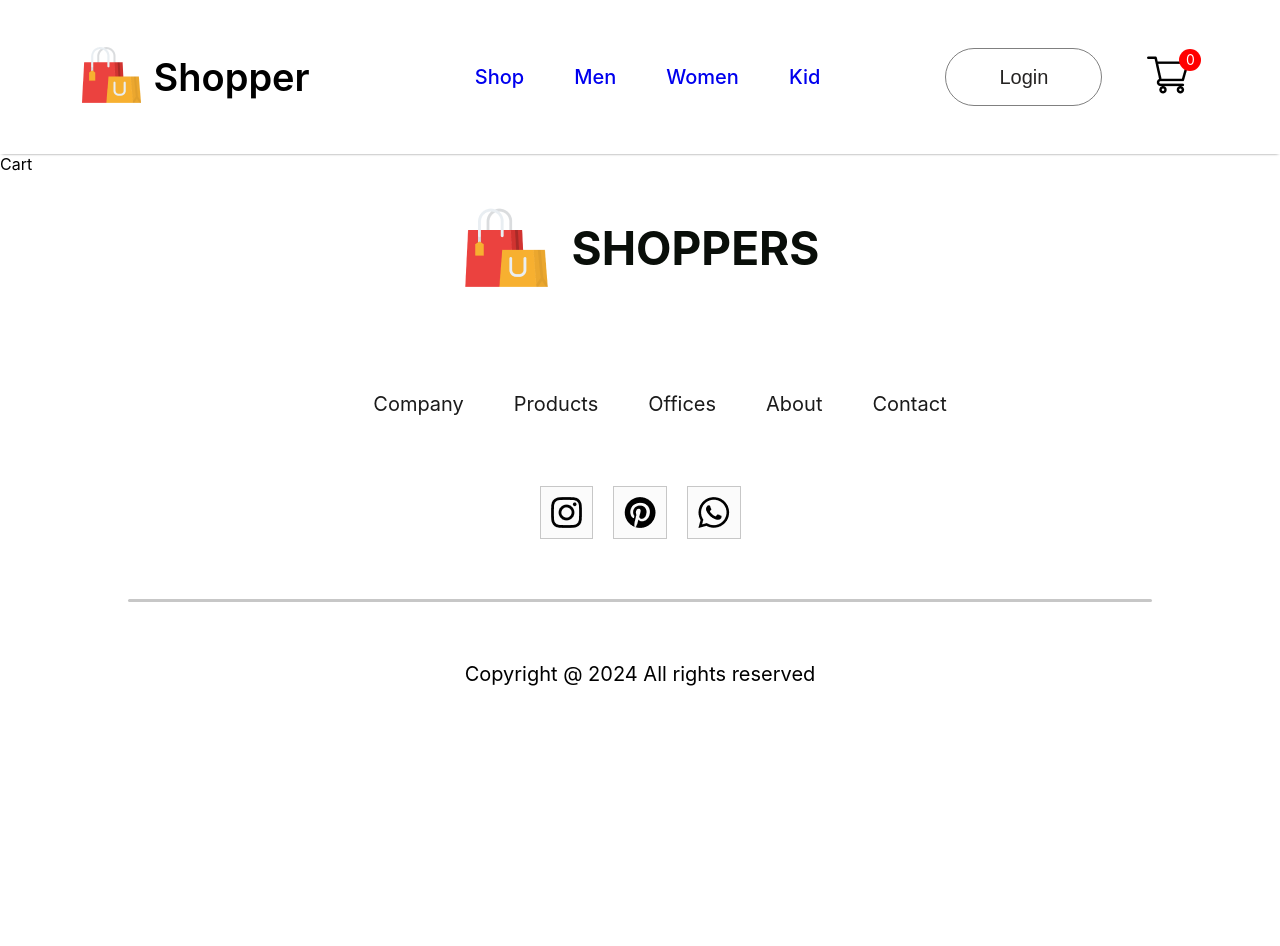
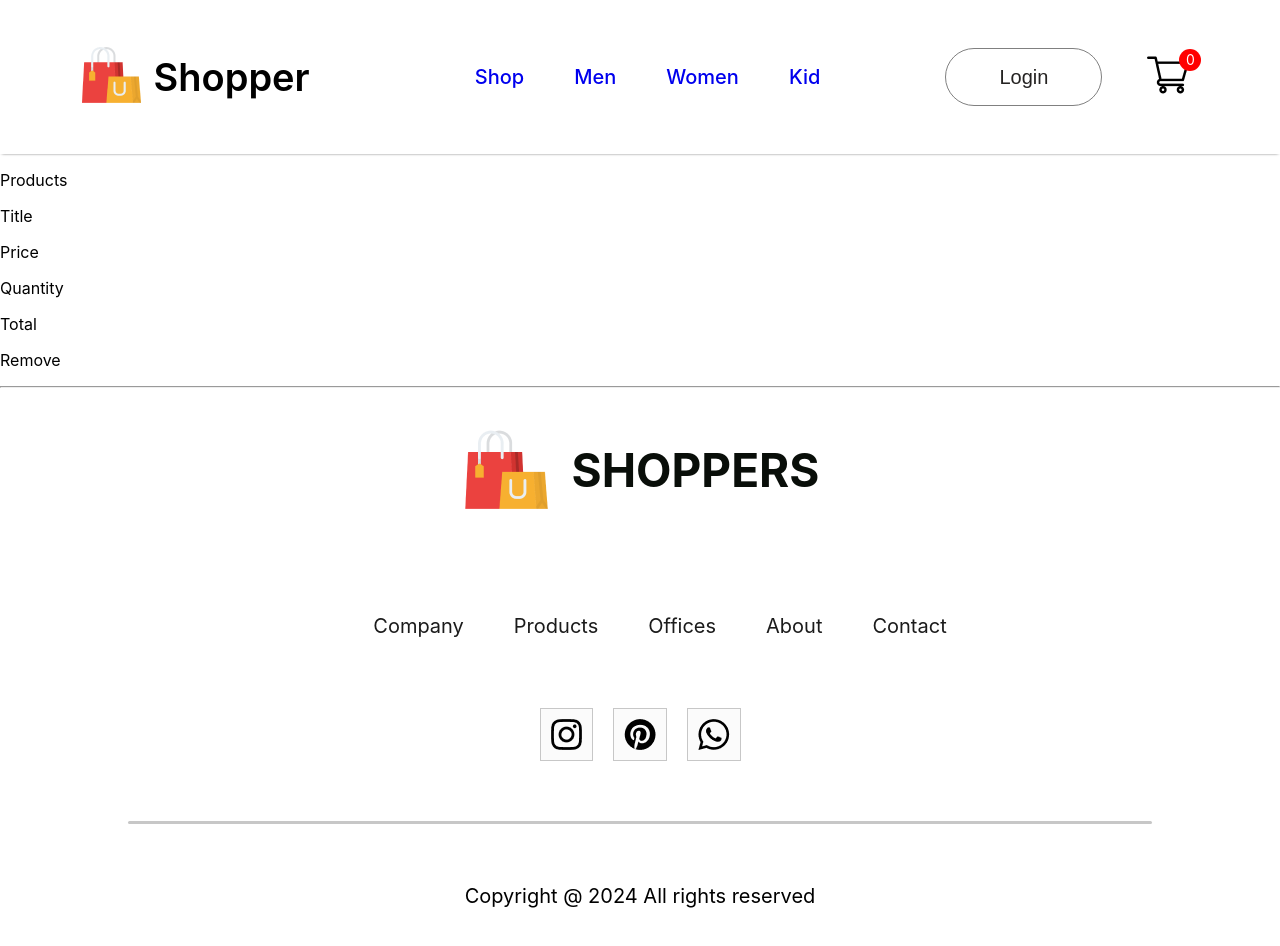
Before and after one commit to RishabhPariharGit/React-Project, a React (Create React App) app in the folder frontend/: page /cart in a window 1280 px wide. Shown: the top 946 px of the page. Before the commit the page ends 800 px from the top, so only its background shows below. Built offline with nearby package versions, Linux system fonts and the light colour scheme.

Commit message:
Updated the type error which was coming on the Cartitems.jsx file

```diff
--- /dev/null
+++ b/frontend/src/Components/CartItems/CartItems.jsx
@@ -0,0 +1,43 @@
+import React, { useContext } from 'react'
+import './CartItems.css'
+import { ShopContext } from '../../Context/ShopContext'
+import remove_icon from '../Assets/cart_cross_icon.png'
+
+const CartItems = () => {
+  const {all_product,cartItems,removeFromCart} = useContext(ShopContext);
+
+
+  return (
+<div className="cartitems">
+<div className="cartitems-format-main">
+    <p>Products</p>
+    <p>Title</p>
+    <p>Price</p>
+    <p>Quantity</p>
+    <p>Total</p>
+    <p>Remove</p>
+</div>
+<hr/>
+{all_product.map((e)=>{
+if(cartItems[e.id]>0)
+{
+    return  (<div>
+    <div className="cartitems-format">
+        <img src={e.image} alt="" className='carticon-product-icon'/>
+        <p>{e.name}</p>
+        <p>${e.new_price}</p>
+<button className='cartitems-quantity'>{cartItems[e.id]}</button>
+<p>{e.new_price*cartItems[e.id]}</p>
+<img src={remove_icon} onClick={()=>{removeFromCart(e.id)}} alt="" />
+    </div>
+    <hr />
+</div>
+);
+}
+return null;
+})}
+</div>
+)
+}
+
+export default CartItems
--- a/frontend/src/Context/ShopContext.jsx
+++ b/frontend/src/Context/ShopContext.jsx
@@ -7,7 +7,7 @@
 
 
 const getDefaultCart = ()=>{                                 //This is the logic to create empty cart
-  const cart ={};
+  let cart ={};
 for (let index = 0; index < all_product.length+1; index++) {
     cart[index]=0;
   }
@@ -18,7 +18,7 @@
 
 const ShopContextProvider = (props)=>{     //created a ShopContextProvider()
 
-  const [cartItems,setCartItems] =useState(getDefaultCart()); // use state to get all products data
+  const [cartItems,setCartItems] = useState(getDefaultCart()); // use state to get all products data
 
 const addToCart =(itemId)=>{                                 //logic for addtocart button
   setCartItems((prev)=>({...prev,[itemId]:prev[itemId]+1}))
--- a/frontend/src/Pages/Cart.jsx
+++ b/frontend/src/Pages/Cart.jsx
@@ -1,8 +1,11 @@
 import React from 'react'
+import CartItems from '../Components/CartItems/CartItems'
 
 const Cart = () => {
     return (
-        <div>Cart</div>
+<div>
+    <CartItems/>
+</div>
     )
 }
 
```
Also changed, not shown: frontend/src/Components/CartItems/CartItems.css (added).
